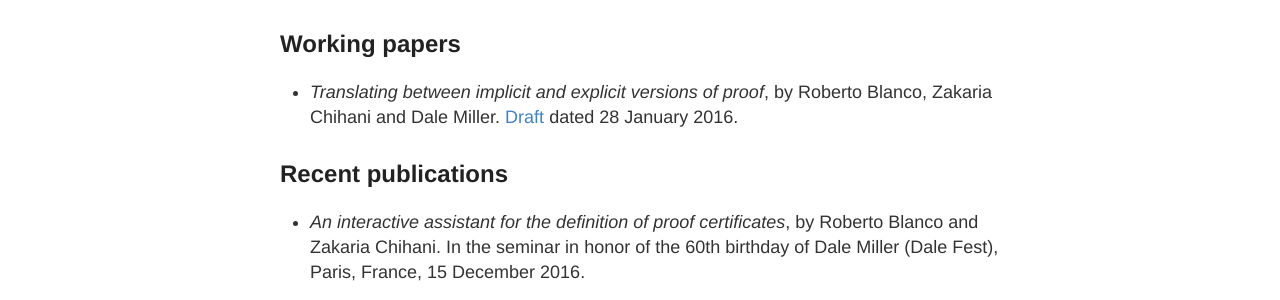
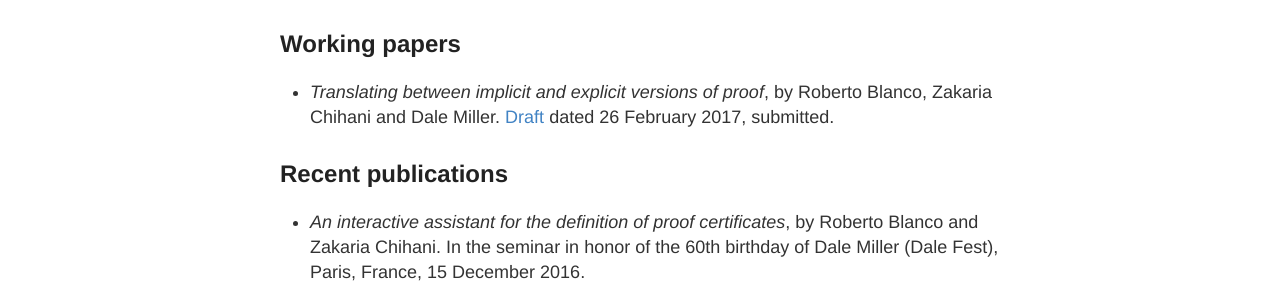
Before and after one commit to robblanco/robblanco.github.io, a Jekyll site: the page built from publications.md, in a window 1280 px wide. Shown: the part 212-512 px from the top of the page. Built offline with Jekyll 4.4.1, drawn with Linux system fonts in a browser that asks for light colours.

Commit message:
Update working papers

```diff
--- a/publications.md
+++ b/publications.md
@@ -9,7 +9,7 @@ permalink: /publications/
 * *Translating between implicit and explicit versions of proof*, by Roberto
   Blanco, Zakaria Chihani and Dale Miller.
   [Draft](http://www.lix.polytechnique.fr/Labo/Dale.Miller/papers/implicit-explicit-draft.pdf)
-  dated 28 January 2016.
+  dated 26 February 2017, submitted.
 
 ## Recent publications
 
```
